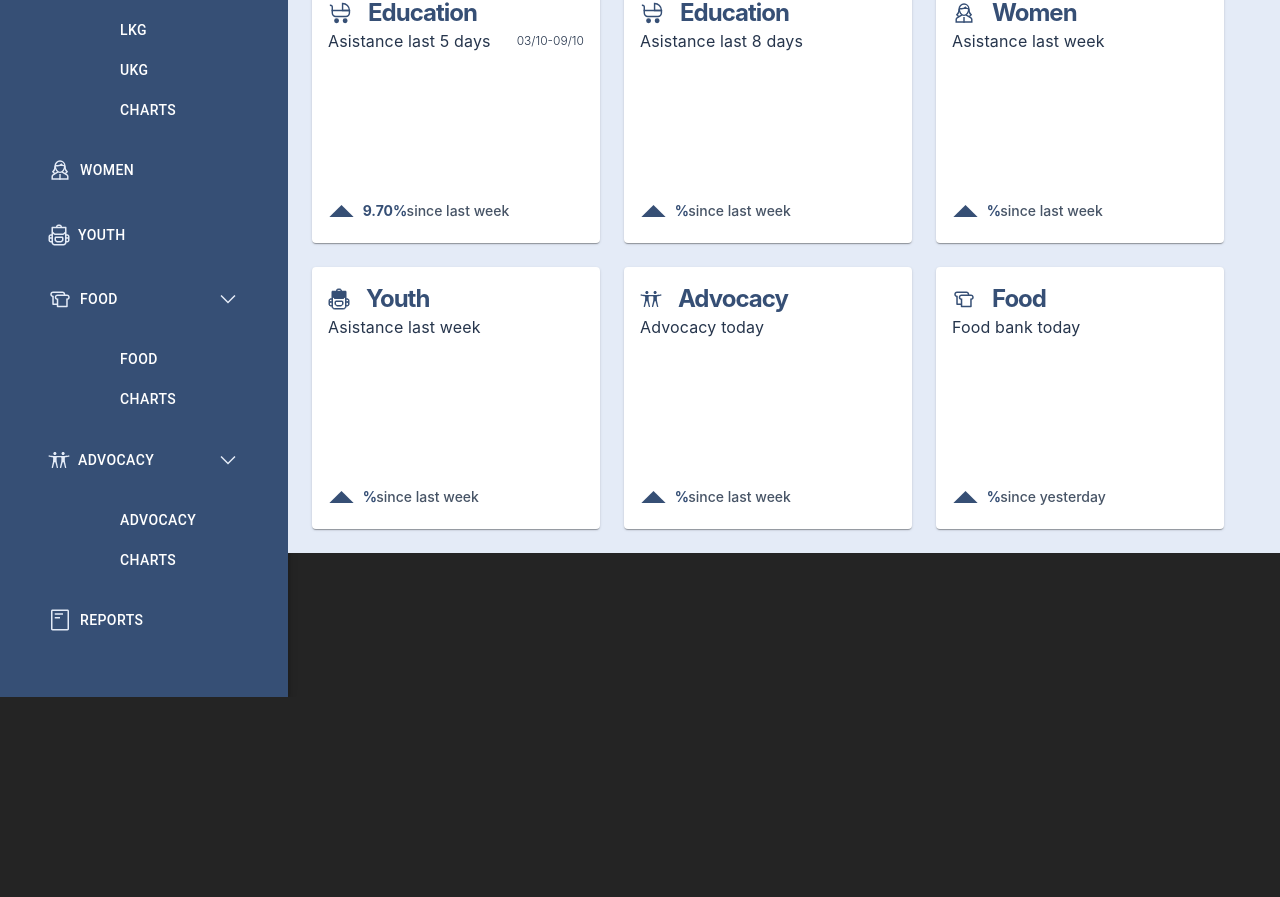
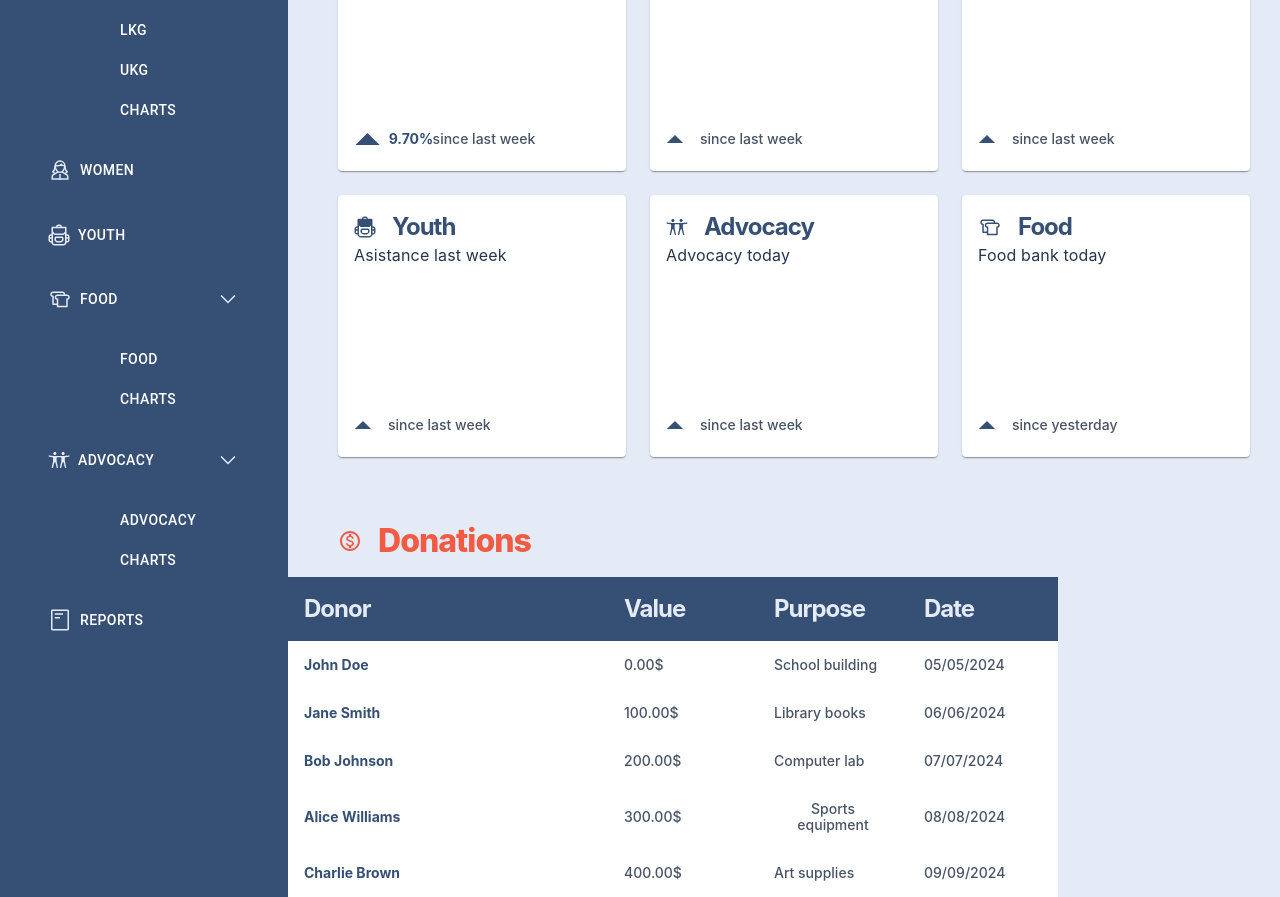
Before and after one commit to NotMija/DesafioONGapp, a React (Vite) app: page /dashboard in a window 1280 px wide. Shown: the part 211-1108 px from the top of the page. Before the commit the page ends 908 px from the top, so only its background shows below. Built offline with nearby package versions, Linux system fonts and the light colour scheme.

Commit message:
"TableDashboard Donations"

```diff
--- a/src/components/DashboardComponents/DashboardCard.jsx
+++ b/src/components/DashboardComponents/DashboardCard.jsx
@@ -9,7 +9,7 @@ export const DashboardCard = ({ name, iconUrl, date, percentage, dateString, des
     return (
         <Card style={{ width: '288px' }}>
             <CardContent>
-                <TextH3 iconUrl={iconUrl} name={name} />
+                <TextH3 iconUrl={iconUrl} name={name} color='#364F75' />
                 <div style={{ display: "flex", flexDirection: "row", gap: "8px", justifyContent: 'space-between' }}>
                     <TextBody string={descriptionString} />
                     <TextCaptionsMini string={date} />
@@ -20,7 +20,7 @@ export const DashboardCard = ({ name, iconUrl, date, percentage, dateString, des
                 <div style={{ display: "flex", flexDirection: "row", gap: "16px" }}>
                     <div style={{ display: "flex", flexDirection: "row", gap: "8px" }}>
                         <img src='src/images/icon/VectorAbajo.svg' alt='down' />
-                        <TextCaptionsBold percentage={percentage} />
+                        <TextCaptionsBold string={percentage} />
                     </div>
                     <TextCaptions string={'since ' + dateString} />
                 </div>
--- /dev/null
+++ b/src/components/Tables/TableDonations.jsx
@@ -0,0 +1,81 @@
+import { TextCaptionsBold } from "../Text/TextCaptionBold"
+import { TextCaptions } from "../Text/TextCaptions"
+import { TextH3 } from "../Text/TextH3"
+
+export const TableDonations = () => {
+
+    const possiblesdatas = [ // Esto deberia de ser el modelo de datos de la BD donaciones
+        {
+            donor: 'John Doe',
+            value: '0.00$',
+            purpose: 'School building',
+            date: '05/05/2024'
+        },
+        {
+            donor: 'Jane Smith',
+            value: '100.00$',
+            purpose: 'Library books',
+            date: '06/06/2024'
+        },
+        {
+            donor: 'Bob Johnson',
+            value: '200.00$',
+            purpose: 'Computer lab',
+            date: '07/07/2024'
+        },
+        {
+            donor: 'Alice Williams',
+            value: '300.00$',
+            purpose: 'Sports equipment',
+            date: '08/08/2024'
+        },
+        {
+            donor: 'Charlie Brown',
+            value: '400.00$',
+            purpose: 'Art supplies',
+            date: '09/09/2024'
+        },
+    ]
+
+    return (
+        <table style={{ padding: '0 0 0 50px' }}>
+            <thead style={{ backgroundColor: '#364F75' }}>
+                <tr>
+                    <th style={{ width: '320px', textAlign: 'left', padding: '16px' }}>
+                        <TextH3 color='#E4EBF7' name='Donor' />
+                    </th>
+                    <th style={{ width: '150px', textAlign: 'left', padding: '16px' }}>
+                        <TextH3 color='#E4EBF7' name='Value' />
+                    </th>
+                    <th style={{ width: '150px', textAlign: 'left', padding: '16px' }}>
+                        <TextH3 color='#E4EBF7' name='Purpose' />
+                    </th>
+                    <th style={{ width: '150px', textAlign: 'left', padding: '16px' }}>
+                        <TextH3 color='#E4EBF7' name='Date' />
+                    </th>
+                </tr>
+            </thead>
+            <tbody style={{ backgroundColor: '#ffff' }}>
+                {possiblesdatas.map((data, index) => {
+                    return (
+                        <tr key={index}>
+                            <td style={{ padding: '16px' }}>
+                                <TextCaptionsBold string={data.donor} />
+                            </td>
+                            <td style={{ padding: '16px' }}>
+                                <TextCaptions string={data.value} />
+                            </td>
+                            <td style={{ padding: '16px' }}>
+                                <TextCaptions string={data.purpose} />
+                            </td>
+                            <td style={{ padding: '16px' }}>
+                                <TextCaptions string={data.date} />
+                            </td>
+                        </tr>
+                    )
+                })}
+
+            </tbody>
+        </table>
+    )
+}
--- a/src/components/Text/TextCaptionBold.jsx
+++ b/src/components/Text/TextCaptionBold.jsx
@@ -1,7 +1,7 @@
-export const TextCaptionsBold = ({percentage}) => {
+export const TextCaptionsBold = ({string}) => {
     return (
         <div style={{ display: 'flex', flexDirection: 'row', gap: '16px', alignItems: 'center' }}>
-            <h2 style={{ color: '#364F75', margin: '0', fontSize: '14px', fontWeight: '700', lineHeight: '16px' }}> {percentage}%</h2>
+            <h2 style={{ color: '#364F75', margin: '0', fontSize: '14px', fontWeight: '700', lineHeight: '16px' }}> {string}</h2>
         </div>
     );
 
--- a/src/components/Text/TextH2.jsx
+++ b/src/components/Text/TextH2.jsx
@@ -1,6 +1,6 @@
 export const TextH2 = ({ iconUrl, name }) => {
     return (
-        <div style={{ display: 'flex', flexDirection: 'row', gap: '16px', alignItems: 'center', padding: '64px' }}>
+        <div style={{ display: 'flex', flexDirection: 'row', gap: '16px', alignItems: 'center', padding: '64px 0px 16px 50px' }}>
             <img src={iconUrl} alt={name} />
             <h2 style={{ color: '#F15B43', margin: '0', fontSize: '32px', fontWeight: '800', lineHeight: '40px', letterSpacing: '-1px'}}>{name}</h2>
         </div>
--- a/src/components/Text/TextH3.jsx
+++ b/src/components/Text/TextH3.jsx
@@ -1,8 +1,8 @@
-export const TextH3 = ({iconUrl, name}) => {
+export const TextH3 = ({iconUrl, name, color}) => {
     return (
         <div style={{ display: 'flex', flexDirection: 'row', gap: '16px', alignItems: 'center'}}>
-            <img src={iconUrl} alt={name} />
-            <h2 style={{ color: '#364F75', margin: '0', fontSize: '24px', fontWeight: '700', lineHeight: '32px', letterSpacing: '-1px' }}>{name}</h2>
+            {iconUrl && <img src={iconUrl} />}
+            <h2 style={{ color: color, margin: '0', fontSize: '24px', fontWeight: '700', lineHeight: '32px', letterSpacing: '-1px' }}>{name}</h2>
         </div>
     );
 }
--- a/src/screens/Dashboard.jsx
+++ b/src/screens/Dashboard.jsx
@@ -1,20 +1,23 @@
 import { DashboardCard } from "../components/DashboardComponents/DashboardCard";
+import { TableDonations } from "../components/Tables/TableDonations";
 import { TextH2 } from "../components/Text/TextH2";
 
 export const Dashboard = () => {
     return (
         <div style={{ width: '100%', height: '100%', backgroundColor: '#E4EBF7' }}>
             <TextH2 iconUrl='src/images/icon/DashboardOrange.svg' name='Dashboard' />
-            <div style={{ display: 'flex', flexDirection: 'row', gap: '24px', padding: '24px', flexWrap: 'wrap'}}>
-                <DashboardCard name='Education' iconUrl='src/images/icon/NurseryBlue.svg' date='03/10-09/10' percentage='9.70' dateString='last week' descriptionString='Asistance last 5 days' />
+            <div style={{ display: 'flex', flexDirection: 'row', gap: '24px', padding: '0 0 0 50px', flexWrap: 'wrap'}}>
+                <DashboardCard name='Education' iconUrl='src/images/icon/NurseryBlue.svg' date='03/10-09/10' percentage='9.70%' dateString='last week' descriptionString='Asistance last 5 days' />
                 <DashboardCard name='Education' iconUrl='src/images/icon/NurseryBlue.svg' dateString='last week' descriptionString='Asistance last 8 days'/>
                 <DashboardCard name='Women' iconUrl='src/images/icon/WomenBlue.svg' dateString='last week' descriptionString='Asistance last week'/>
 
                 <DashboardCard name='Youth' iconUrl='src/images/icon/YouthBlue.svg' dateString='last week' descriptionString='Asistance last week' />
                 <DashboardCard name='Advocacy' iconUrl='src/images/icon/AdvocacyBlue.svg' dateString='last week' descriptionString='Advocacy today'/>
                 <DashboardCard name='Food' iconUrl='src/images/icon/FoodBlue.svg'  dateString='yesterday' descriptionString='Food bank today' />
+            </div>
 
-            </div>
+            <TextH2 iconUrl='src/images/icon/DonationsOrange.svg' name='Donations' />
+            <TableDonations />
         </div>
     );
 }
```
Also changed, not shown: src/images/icon/DonationsOrange.svg (added).
